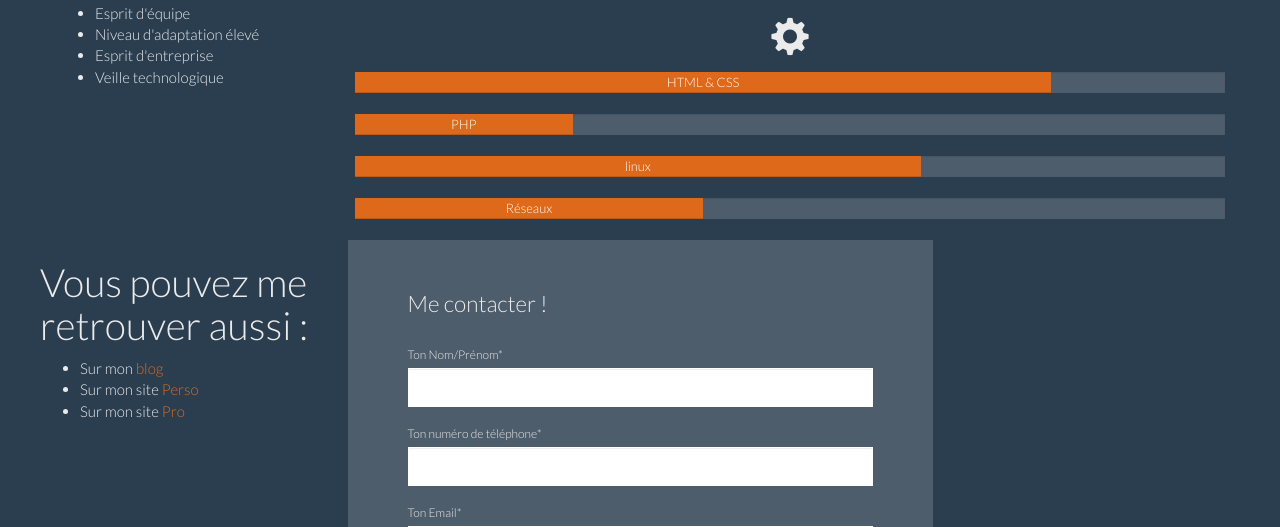
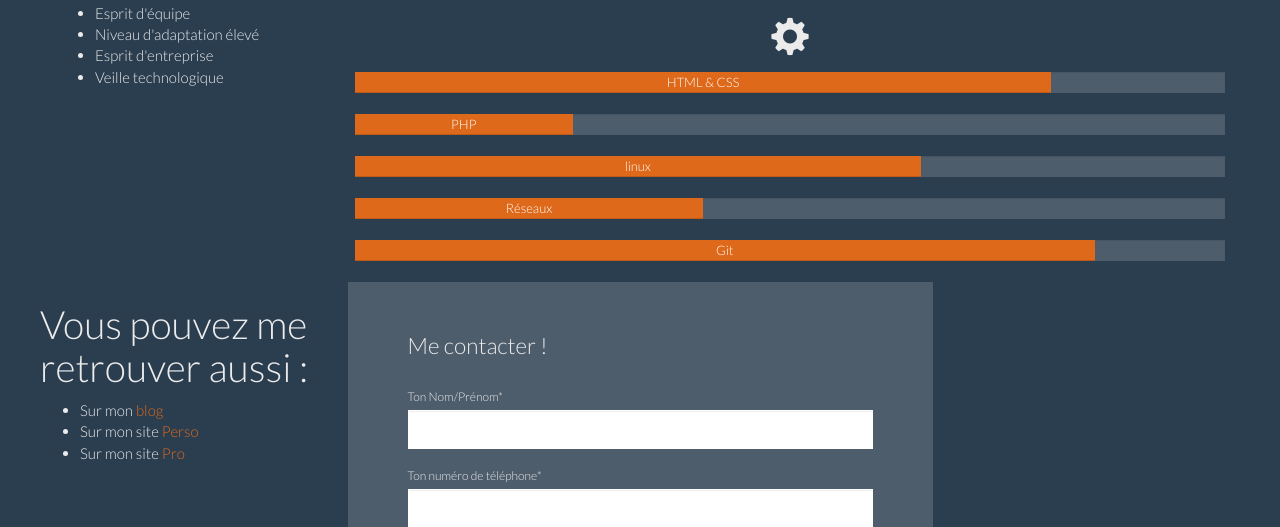
Before and after one commit to lezarius/CV, a PHP site: page / in a window 1280 px wide. Shown: the part 1894-2421 px from the top of the page. Run offline with PHP 8.4, Linux system fonts and the light colour scheme; grey boxes labelled with a size stand in for pictures from a placeholder-image service; some libraries are stand-ins or nearby versions.

Commit message:
Adding Skill

```diff
--- a/index.php
+++ b/index.php
@@ -144,6 +144,11 @@ Pour autant, je reste ouvert d'esprit sur le monde qui m'entoure et c'est cela q
 </div>
 <div class="progress">
   <div class="progress-bar" role="progressbar" aria-valuenow="60" aria-valuemin="0" aria-valuemax="100" style="width: 40%;">Réseaux
+    <span class="sr-only">60% Complete</span>
+  </div>
+</div>
+<div class="progress">
+  <div class="progress-bar" role="progressbar" aria-valuenow="60" aria-valuemin="0" aria-valuemax="100" style="width: 85%;">Git
     <span class="sr-only">60% Complete</span>
   </div>
 </div>
```
